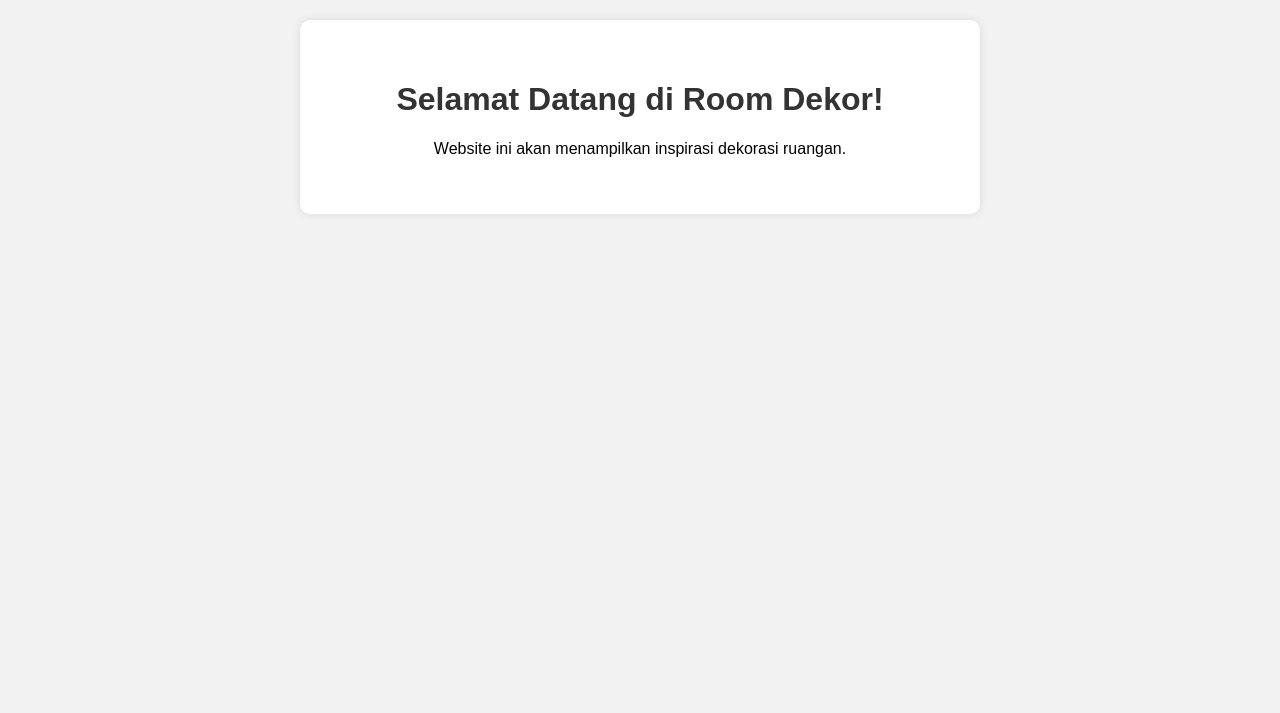
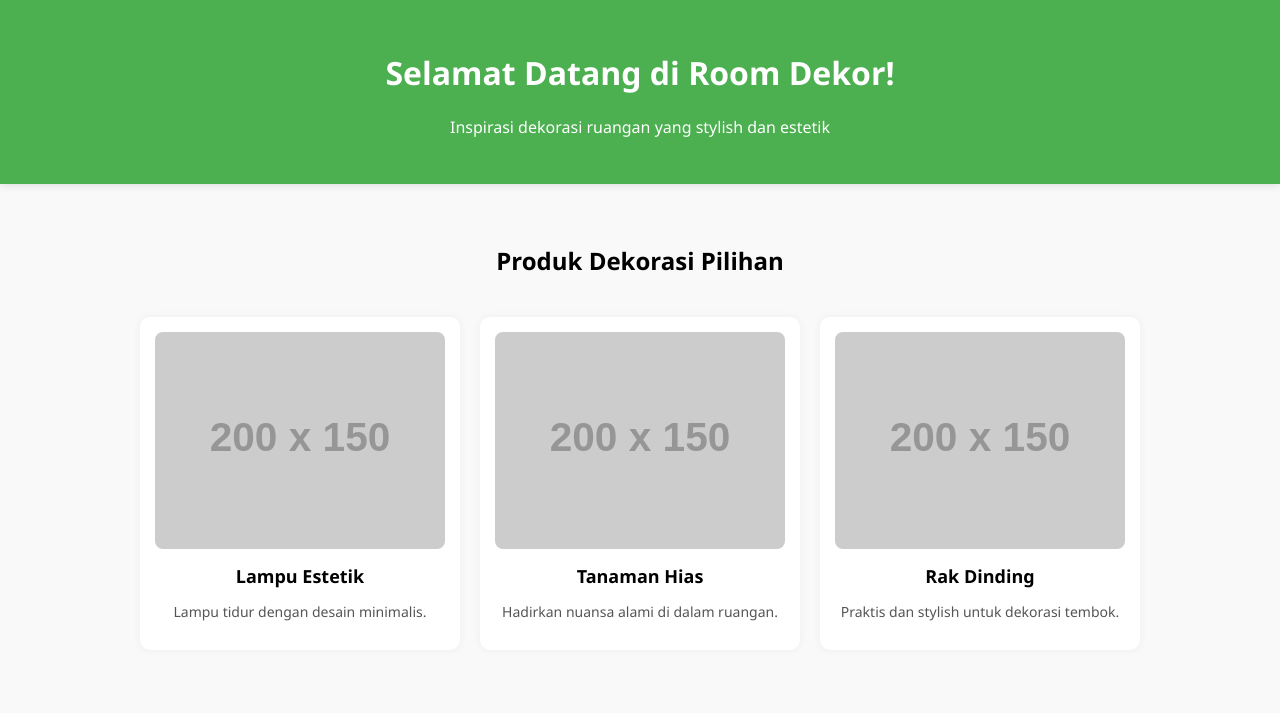
Before and after one commit to Indra27-web/room-dekor, a plain HTML site: page index.html in a window 1280 px wide. Drawn offline with Linux system fonts and the light colour scheme; placeholder pictures from the web are drawn by us.

Commit message:
Update index.html

```diff
--- a/index.html
+++ b/index.html
@@ -6,31 +6,87 @@
   <title>Room Dekor</title>
   <style>
     body {
-      font-family: Arial, sans-serif;
-      background-color: #f2f2f2;
+      font-family: 'Segoe UI', sans-serif;
+      background-color: #f9f9f9;
       margin: 0;
-      padding: 20px;
+      padding: 0;
+    }
+
+    .header {
+      background-color: #4CAF50;
+      color: white;
+      padding: 30px 20px;
+      text-align: center;
+      box-shadow: 0 2px 8px rgba(0, 0, 0, 0.1);
+    }
+
+    .content {
+      padding: 40px 20px;
       text-align: center;
     }
 
-    h1 {
-      color: #333;
+    .products {
+      display: grid;
+      grid-template-columns: repeat(auto-fit, minmax(200px, 1fr));
+      gap: 20px;
+      padding: 20px;
+      max-width: 1000px;
+      margin: auto;
     }
 
-    .container {
+    .product-card {
       background: white;
-      padding: 40px;
       border-radius: 10px;
-      max-width: 600px;
-      margin: auto;
-      box-shadow: 0 0 10px rgba(0,0,0,0.1);
+      padding: 15px;
+      box-shadow: 0 0 10px rgba(0, 0, 0, 0.05);
+      transition: 0.3s;
+    }
+
+    .product-card:hover {
+      box-shadow: 0 0 15px rgba(0, 0, 0, 0.15);
+    }
+
+    .product-card img {
+      width: 100%;
+      border-radius: 8px;
+    }
+
+    .product-card h3 {
+      font-size: 18px;
+      margin: 10px 0 5px;
+    }
+
+    .product-card p {
+      font-size: 14px;
+      color: #555;
     }
   </style>
 </head>
 <body>
-  <div class="container">
+  <div class="header">
     <h1>Selamat Datang di Room Dekor!</h1>
-    <p>Website ini akan menampilkan inspirasi dekorasi ruangan.</p>
+    <p>Inspirasi dekorasi ruangan yang stylish dan estetik</p>
+  </div>
+
+  <div class="content">
+    <h2>Produk Dekorasi Pilihan</h2>
+    <div class="products">
+      <div class="product-card">
+        <img src="https://via.placeholder.com/200x150?text=Lampu+Estetik" alt="Lampu Estetik" />
+        <h3>Lampu Estetik</h3>
+        <p>Lampu tidur dengan desain minimalis.</p>
+      </div>
+      <div class="product-card">
+        <img src="https://via.placeholder.com/200x150?text=Tanaman+Hias" alt="Tanaman Hias" />
+        <h3>Tanaman Hias</h3>
+        <p>Hadirkan nuansa alami di dalam ruangan.</p>
+      </div>
+      <div class="product-card">
+        <img src="https://via.placeholder.com/200x150?text=Rak+Dinding" alt="Rak Dinding" />
+        <h3>Rak Dinding</h3>
+        <p>Praktis dan stylish untuk dekorasi tembok.</p>
+      </div>
+    </div>
   </div>
 </body>
 </html>
```
